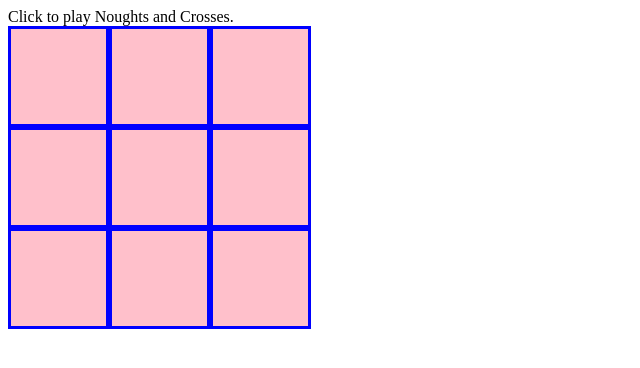
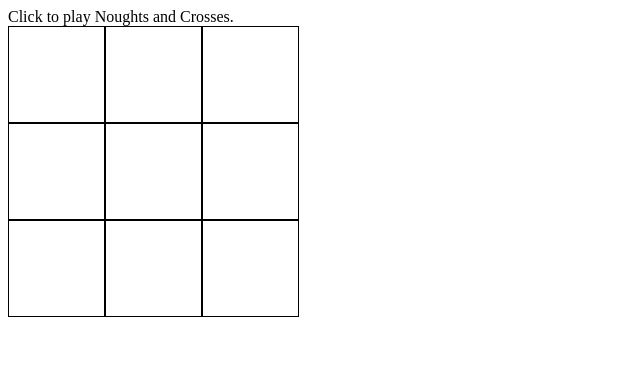
Before and after one commit to fgames-dev/oxotest, a plain HTML site: page index.html in a window 1280 px wide. Shown: the whole page, without its empty margins (0-640 px from the left). Drawn offline with Linux system fonts and the light colour scheme.

Commit message:
Update index.html

```diff
--- a/index.html
+++ b/index.html
@@ -5,11 +5,9 @@
     <style>
         .row div {
             padding: 10px;
-            border: 3px solid blue;
+            border: 1px solid black;
             height: 75px;
             width: 75px;
-              background-color: pink;
-              color: blue;
               text-align: center;
               font-size: 32px;
             float: left;
```
